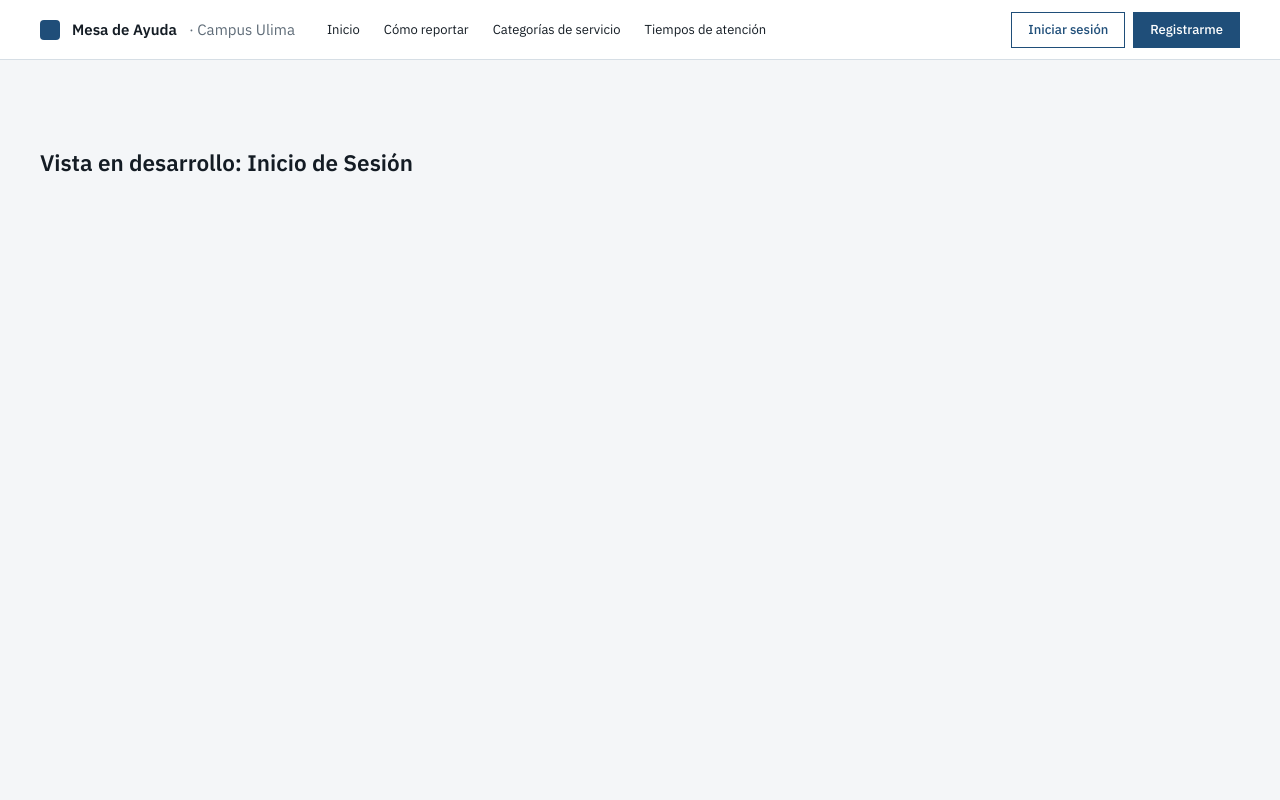
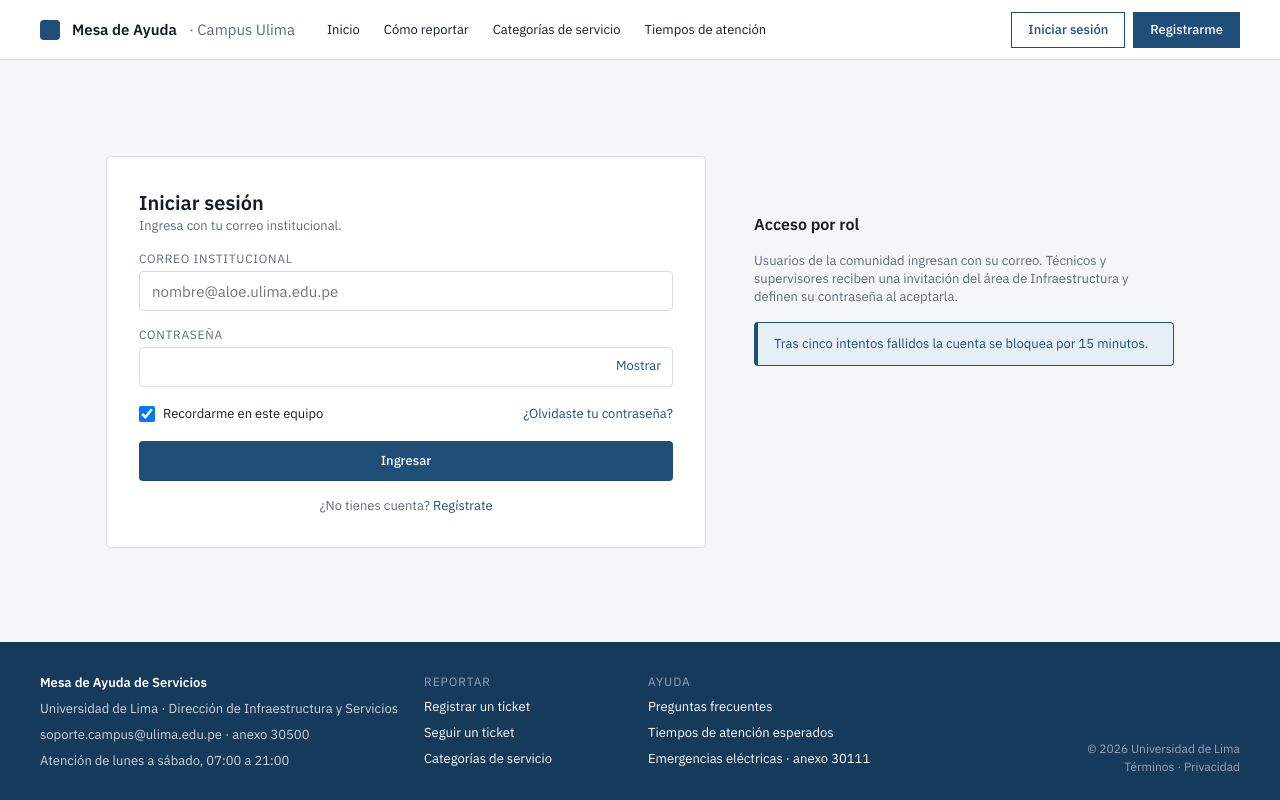
Before and after one commit to AndreQC-byte/PROYECTO_PROGRAWEB_grupo07, a React (Vite) app: page /login in a window 1280 px wide. Shown: the top 800 px of the page. Built offline with nearby package versions, Linux system fonts and the light colour scheme.

Commit message:
H1: login agregado

```diff
--- a/src/features/auth/Login.jsx
+++ b/src/features/auth/Login.jsx
@@ -0,0 +1,115 @@
+import { useState } from 'react';
+import { Link } from 'react-router-dom';
+import Boton from '../../components/common/Boton';
+
+// Pantalla 1.2 · Inicio de sesión (rol: visitante)
+export default function Login() {
+  const [correo, setCorreo] = useState('');
+  const [contrasena, setContrasena] = useState('');
+  const [verContrasena, setVerContrasena] = useState(false);
+  const [recordar, setRecordar] = useState(true);
+  const [errores, setErrores] = useState({});
+
+  // Validación en línea: devuelve un objeto con el mensaje de cada campo con problema
+  const validar = () => {
+    const nuevos = {};
+    if (!correo.trim()) {
+      nuevos.correo = 'El correo es obligatorio';
+    } else if (!/^\S+@\S+\.\S+$/.test(correo.trim())) {
+      nuevos.correo = 'Escribe un correo válido';
+    }
+    if (!contrasena) {
+      nuevos.contrasena = 'La contraseña es obligatoria';
+    }
+    return nuevos;
+  };
+
+  const enviar = (evento) => {
+    evento.preventDefault();
+    const nuevos = validar();
+    setErrores(nuevos);
+    if (Object.keys(nuevos).length > 0) return;
+
+    // Siguiente paso: aquí se llamará al servicio de autenticación
+  };
+
+  return (
+    <div className="auth-centro">
+      <section className="auth-tarjeta auth-tarjeta-form">
+        <h2>Iniciar sesión</h2>
+        <p className="auth-aux auth-aux--separado">Ingresa con tu correo institucional.</p>
+
+        <form className="auth-form" onSubmit={enviar} noValidate>
+          <div className="auth-campo">
+            <label className="auth-etiqueta" htmlFor="login-correo">Correo institucional</label>
+            <input
+              id="login-correo"
+              className={`auth-input ${errores.correo ? 'auth-input--error' : ''}`}
+              type="email"
+              value={correo}
+              onChange={(e) => setCorreo(e.target.value)}
+              placeholder="nombre@aloe.ulima.edu.pe"
+              autoComplete="username"
+              aria-invalid={Boolean(errores.correo)}
+            />
+            {errores.correo && (
+              <span className="auth-ayuda auth-ayuda--error" role="alert">{errores.correo}</span>
+            )}
+          </div>
+
+          <div className="auth-campo">
+            <label className="auth-etiqueta" htmlFor="login-contrasena">Contraseña</label>
+            <input
+              id="login-contrasena"
+              className={`auth-input auth-input--con-boton ${errores.contrasena ? 'auth-input--error' : ''}`}
+              type={verContrasena ? 'text' : 'password'}
+              value={contrasena}
+              onChange={(e) => setContrasena(e.target.value)}
+              autoComplete="current-password"
+              aria-invalid={Boolean(errores.contrasena)}
+            />
+            <button
+              className="auth-mostrar"
+              type="button"
+              onClick={() => setVerContrasena(!verContrasena)}
+            >
+              {verContrasena ? 'Ocultar' : 'Mostrar'}
+            </button>
+            {errores.contrasena && (
+              <span className="auth-ayuda auth-ayuda--error" role="alert">{errores.contrasena}</span>
+            )}
+          </div>
+
+          <div className="auth-fila">
+            <label className="auth-check">
+              <input
+                type="checkbox"
+                checked={recordar}
+                onChange={(e) => setRecordar(e.target.checked)}
+              />
+              Recordarme en este equipo
+            </label>
+            <Link className="auth-enlace" to="/recuperar">¿Olvidaste tu contraseña?</Link>
+          </div>
+
+          <Boton type="submit">Ingresar</Boton>
+
+          <p className="auth-aux auth-aux--centrado">
+            ¿No tienes cuenta? <Link className="auth-enlace" to="/registro">Regístrate</Link>
+          </p>
+        </form>
+      </section>
+
+      <aside className="auth-lateral">
+        <h3>Acceso por rol</h3>
+        <p className="auth-aux">
+          Usuarios de la comunidad ingresan con su correo. Técnicos y supervisores reciben una
+          invitación del área de Infraestructura y definen su contraseña al aceptarla.
+        </p>
+        <div className="auth-alerta auth-alerta--info">
+          Tras cinco intentos fallidos la cuenta se bloquea por 15 minutos.
+        </div>
+      </aside>
+    </div>
+  );
+}
--- a/src/routes/AppRouter.jsx
+++ b/src/routes/AppRouter.jsx
@@ -3,6 +3,7 @@ import { useAuth } from '../context/AuthContext';
 
 import LayoutPublico from '../features/auth/LayoutPublico';
 import Landing from '../features/auth/Landing';
+import Login from '../features/auth/Login';
 import ListaCategorias from '../features/catalogo/ListaCategorias';
 import LayoutAtencion from '../features/atencion_cierre_tickets/LayoutAtencion';
 import DetalleTicket from '../features/atencion_cierre_tickets/DetalleTicket';
@@ -42,7 +43,7 @@ const AppRouter = () => {
         {/* Rutas de Visitante[cite: 4] */}
         <Route element={<LayoutPublico />}>
           <Route path="/" element={<Landing />} />
-          <Route path="/login" element={<VistaTemporal nombre="Inicio de Sesión" />} />
+          <Route path="/login" element={<Login />} />
         </Route>
 
         {/* Redirección a la vista principal según el rol (Requerimiento HU-1)[cite: 3] */}
--- a/src/styles/auth.css
+++ b/src/styles/auth.css
@@ -285,3 +285,217 @@
     grid-template-columns: 1fr;
   }
 }
+
+/* ---------- Pantallas con formulario (login, registro, recuperar) ---------- */
+
+.auth-centro {
+  display: flex;
+  justify-content: center;
+  gap: 48px;
+  padding-top: 64px;
+  align-items: flex-start;
+}
+
+.auth-tarjeta-form {
+  width: 100%;
+  max-width: 600px;
+  padding: 32px;
+}
+
+.auth-tarjeta h2 {
+  font-size: var(--text-titulo-seccion);
+  line-height: var(--lh-titulo-seccion);
+  font-weight: 600;
+}
+
+.auth-lateral {
+  width: 420px;
+  max-width: 100%;
+  padding-top: 56px;
+  display: flex;
+  flex-direction: column;
+  gap: 16px;
+}
+
+.auth-lateral h3 {
+  font-size: var(--text-subtitulo);
+  line-height: var(--lh-subtitulo);
+  font-weight: 600;
+}
+
+.auth-aux {
+  font-size: var(--text-auxiliar);
+  line-height: var(--lh-auxiliar);
+  color: var(--color-text-muted);
+}
+
+.auth-aux--separado {
+  margin-bottom: 16px;
+}
+
+.auth-aux--centrado {
+  text-align: center;
+}
+
+.auth-enlace {
+  color: var(--color-primary);
+  text-decoration: none;
+}
+
+.auth-enlace:hover {
+  text-decoration: underline;
+}
+
+/* Formulario */
+.auth-form {
+  display: flex;
+  flex-direction: column;
+  gap: 16px;
+}
+
+.auth-campo {
+  display: flex;
+  flex-direction: column;
+  gap: 4px;
+  position: relative;
+}
+
+.auth-etiqueta {
+  font-size: var(--text-etiqueta);
+  line-height: var(--lh-etiqueta);
+  letter-spacing: 0.06em;
+  text-transform: uppercase;
+  color: var(--color-text-muted);
+}
+
+.auth-input {
+  width: 100%;
+  height: 40px;
+  padding: 0 12px;
+  border: 1px solid var(--color-border);
+  border-radius: var(--border-radius);
+  background-color: var(--color-surface);
+  font: 400 var(--text-cuerpo) / var(--lh-cuerpo) var(--font-principal);
+  color: var(--color-text);
+}
+
+.auth-input:focus {
+  outline: 2px solid var(--color-primary-soft);
+  border-color: var(--color-primary);
+}
+
+.auth-input--error {
+  border-color: var(--color-danger);
+}
+
+.auth-input--ok {
+  border-color: var(--color-success);
+}
+
+.auth-input--con-boton {
+  padding-right: 80px;
+}
+
+.auth-ayuda {
+  font-size: var(--text-auxiliar);
+  line-height: var(--lh-auxiliar);
+  color: var(--color-text-muted);
+}
+
+.auth-ayuda--error {
+  color: var(--color-danger);
+}
+
+.auth-ayuda--ok {
+  color: var(--color-success);
+}
+
+.auth-mostrar {
+  position: absolute;
+  right: 12px;
+  top: 30px;
+  padding: 0;
+  border: none;
+  background: none;
+  font: 400 var(--text-auxiliar) / var(--lh-auxiliar) var(--font-principal);
+  color: var(--color-primary);
+  cursor: pointer;
+}
+
+.auth-fila {
+  display: flex;
+  align-items: center;
+  justify-content: space-between;
+  font-size: var(--text-auxiliar);
+}
+
+.auth-check {
+  display: flex;
+  align-items: center;
+  gap: 8px;
+  font-size: var(--text-auxiliar);
+  color: var(--color-text);
+}
+
+.auth-check input {
+  width: 16px;
+  height: 16px;
+}
+
+/* El botón principal del formulario (componente Boton) ocupa todo el ancho */
+.auth-form .btn-primario {
+  width: 100%;
+  height: 40px;
+  font: 500 var(--text-auxiliar) / var(--lh-auxiliar) var(--font-principal);
+  cursor: pointer;
+}
+
+.auth-form .btn-primario:hover {
+  background-color: var(--color-primary-dark);
+}
+
+/* Mensajes (alertas) */
+.auth-alerta {
+  padding: 12px 16px;
+  border: 1px solid;
+  border-left-width: 4px;
+  border-radius: var(--border-radius);
+  font-size: var(--text-auxiliar);
+  line-height: var(--lh-auxiliar);
+}
+
+.auth-alerta--info {
+  background-color: var(--color-primary-soft);
+  border-color: var(--color-primary);
+  color: var(--color-primary);
+}
+
+.auth-alerta--error {
+  background-color: #FBEAE8;
+  border-color: var(--color-danger);
+  color: var(--color-danger);
+}
+
+.auth-alerta--advertencia {
+  background-color: #FAF1E0;
+  border-color: var(--color-warning);
+  color: var(--color-warning);
+}
+
+.auth-alerta--exito {
+  background-color: #E6F3EC;
+  border-color: var(--color-success);
+  color: var(--color-success);
+}
+
+@media (max-width: 1100px) {
+  .auth-centro {
+    flex-direction: column;
+    align-items: center;
+    padding-top: 0;
+  }
+
+  .auth-lateral {
+    padding-top: 0;
+  }
+}
```
